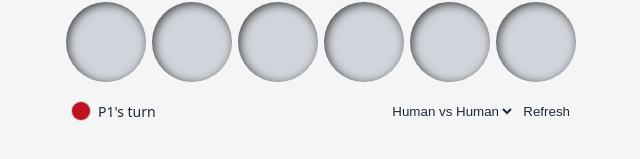
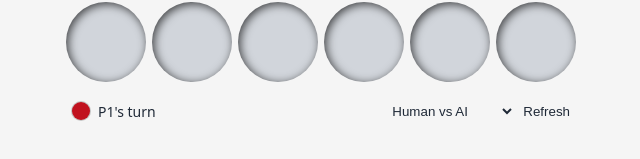
Before and after one commit to george-yi-hao-xu/connect4-web-tutorial, a React (Vite) app: page / in a window 1280 px wide. Shown: the part 509-668 px from the top of the page, without its empty margins (319-959 px from the left). Built offline with nearby package versions, Linux system fonts and the light colour scheme.

Commit message:
default mode

```diff
--- a/src/App.tsx
+++ b/src/App.tsx
@@ -12,7 +12,7 @@ const AI_DEPTH = 5
 function App(){
     const [gameState, setGameState] = useState<GameState>(create_an_empty_connect4_game_state(ROW, COL));
     const [gameStatus, setGameStatus] = useState<Status>({tag: 'OnGoing', player: WhichPlayer.P1 } as Status)
-    const [mode, setMode] = useState<Mode>(Mode.HumanHuman)
+    const [mode, setMode] = useState<Mode>(Mode.HumanAi)
 
     const [lock, setLock] = useState(false);
 
```
